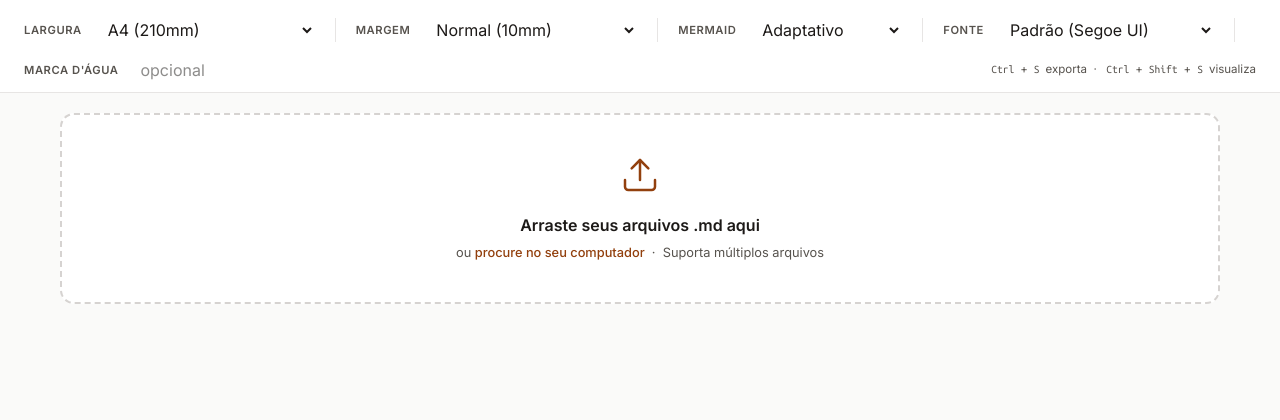
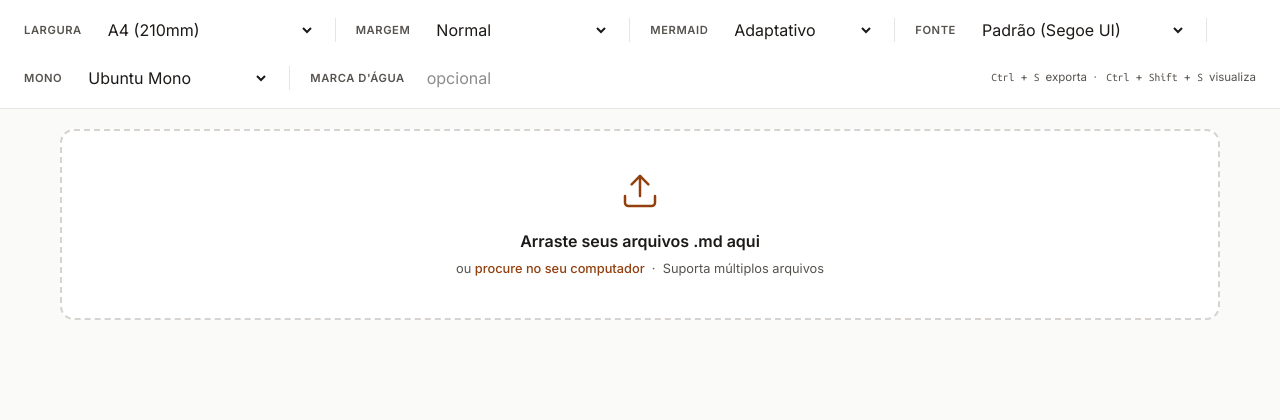
Before and after one commit to cairoramos7/md2pdf, a FastAPI app: page / in a window 1280 px wide. Shown: the part 77-497 px from the top of the page. Run offline with FastAPI, Linux system fonts and the light colour scheme; some libraries are stand-ins or nearby versions.

Commit message:
feat: margens personalizadas (estilo Word) e fonte mono separada
- Margem Personalizada...: campos S/D/I/E em mm (0-80, clamp no
  servidor), visiveis so quando o preset custom esta selecionado
- Novo preset Mono para blocos de codigo do PDF: Ubuntu Mono (padrao),
  JetBrains Mono, Fira Code, Source Code Pro, Roboto Mono,
  IBM Plex Mono e Inconsolata
- Fonte do corpo (nao-mono) e fonte mono agora sao escolhas
  independentes, ambas via Google Fonts no render
- Todos os novos campos persistidos no localStorage e no historico

```diff
--- a/app.py
+++ b/app.py
@@ -240,12 +240,28 @@ FONT_PRESETS = {
     "merriweather": {"gf": "Merriweather:wght@400;700",     "family": "'Merriweather', serif"},
 }
 
+# Fontes monoespaçadas (blocos de código e código inline do PDF)
+MONO_FONT_PRESETS = {
+    "ubuntu-mono":     {"gf": "Ubuntu+Mono:wght@400;700",     "family": "'Ubuntu Mono', 'Cascadia Code', Consolas, monospace"},
+    "jetbrains-mono":  {"gf": "JetBrains+Mono:wght@400;700",  "family": "'JetBrains Mono', Consolas, monospace"},
+    "fira-code":       {"gf": "Fira+Code:wght@400;700",       "family": "'Fira Code', Consolas, monospace"},
+    "source-code-pro": {"gf": "Source+Code+Pro:wght@400;700", "family": "'Source Code Pro', Consolas, monospace"},
+    "roboto-mono":     {"gf": "Roboto+Mono:wght@400;700",     "family": "'Roboto Mono', Consolas, monospace"},
+    "ibm-plex-mono":   {"gf": "IBM+Plex+Mono:wght@400;700",   "family": "'IBM Plex Mono', Consolas, monospace"},
+    "inconsolata":     {"gf": "Inconsolata:wght@400;700",     "family": "'Inconsolata', Consolas, monospace"},
+}
 
-def get_pdf_style(margin_preset="normal", font_family=None):
-    """Generate PDF CSS with the given margin preset and body font."""
-    m = MARGIN_PRESETS.get(margin_preset, MARGIN_PRESETS["normal"])
+
+def get_pdf_style(margin_preset="normal", font_family=None, mono_family=None, custom_margins=None):
+    """Generate PDF CSS with the given margins and fonts.
+
+    custom_margins (dict top/right/bottom/left, valores com unidade)
+    tem prioridade sobre o preset.
+    """
+    m = custom_margins or MARGIN_PRESETS.get(margin_preset, MARGIN_PRESETS["normal"])
     padding = f"{m['top']} {m['right']} {m['bottom']} {m['left']}"
     font_stack = font_family or "'Segoe UI', -apple-system, 'Helvetica Neue', Arial, sans-serif"
+    mono_stack = mono_family or MONO_FONT_PRESETS["ubuntu-mono"]["family"]
     return f"""
 * {{ margin: 0; padding: 0; box-sizing: border-box; }}
 html, body {{ height: auto !important; min-height: 0 !important; }}
@@ -294,7 +310,7 @@ th {{ background: #F5F5F4; font-weight: 600; color: #1C1917; }}
 tr:nth-child(even) td {{ background: #FAFAF9; }}
 
 pre {{ background: #FAFAF9; border: 1px solid #E7E5E4; border-radius: 6px; padding: 14px 16px; overflow-x: hidden; overflow-wrap: break-word; word-break: break-all; white-space: pre-wrap; margin: 12px 0; line-height: 1.5; }}
-code {{ font-family: 'Ubuntu Mono', 'Cascadia Code', Consolas, monospace; font-size: 0.92em; }}
+code {{ font-family: {mono_stack}; font-size: 0.92em; }}
 p code, li code, td code {{ background: #F5F5F4; padding: 2px 6px; border-radius: 4px; color: #9A3412; font-size: 0.9em; }}
 pre code.hljs {{ padding: 0; background: transparent; }}
 
@@ -356,12 +372,14 @@ body {{ position: relative; }}
 
 
 def wrap_for_pdf(body_html, title, margin_preset="normal", mermaid_layout="adaptive",
-                 font="default", watermark=""):
+                 font="default", watermark="", font_mono="ubuntu-mono", custom_margins=None):
     font_cfg = FONT_PRESETS.get(font, FONT_PRESETS["default"])
-    style = get_pdf_style(margin_preset, font_family=font_cfg["family"])
+    mono_cfg = MONO_FONT_PRESETS.get(font_mono, MONO_FONT_PRESETS["ubuntu-mono"])
+    style = get_pdf_style(margin_preset, font_family=font_cfg["family"],
+                          mono_family=mono_cfg["family"], custom_margins=custom_margins)
 
-    # Ubuntu Mono sempre presente (código), + fonte do corpo quando não-padrão
-    gf_families = ["Ubuntu+Mono:wght@400;700"]
+    # Fonte mono (código) sempre presente, + fonte do corpo quando não-padrão
+    gf_families = [mono_cfg["gf"]]
     if font_cfg["gf"]:
         gf_families.append(font_cfg["gf"])
     families = "&".join(f"family={f}" for f in gf_families)
@@ -576,7 +594,12 @@ async def convert_markdown(
     margin: str = Form("normal"),
     mermaid_layout: str = Form("adaptive"),
     font: str = Form("default"),
+    font_mono: str = Form("ubuntu-mono"),
     watermark: str = Form(""),
+    margin_top: str = Form(""),
+    margin_right: str = Form(""),
+    margin_bottom: str = Form(""),
+    margin_left: str = Form(""),
 ):
     """Converts markdown (upload or text) to PDF."""
     if file:
@@ -596,10 +619,27 @@ async def convert_markdown(
     # Strip trailing whitespace/newlines to prevent blank space at end of PDF
     content = content.rstrip()
 
+    # Margens personalizadas (estilo Word): valores em mm, clampados 0-80
+    custom_margins = None
+    if margin == "custom":
+        def _mm(value, default):
+            try:
+                v = float(str(value).strip().replace(",", "."))
+            except (TypeError, ValueError):
+                v = default
+            return f"{max(0.0, min(80.0, v)):g}mm"
+        custom_margins = {
+            "top": _mm(margin_top, 14),
+            "right": _mm(margin_right, 18),
+            "bottom": _mm(margin_bottom, 14),
+            "left": _mm(margin_left, 18),
+        }
+
     title = _extract_title(content, filename)
     body = md_to_html(content)
     full_html = wrap_for_pdf(body, title, margin_preset=margin, mermaid_layout=mermaid_layout,
-                             font=font, watermark=watermark)
+                             font=font, watermark=watermark, font_mono=font_mono,
+                             custom_margins=custom_margins)
     pdf_bytes = await html_to_pdf_bytes(full_html, width_preset=page_width)
 
     # Filename comes from the first non-empty line of the content,
--- a/templates/index.html
+++ b/templates/index.html
@@ -356,6 +356,25 @@ label:focus-visible,
     width: 9.5rem;
     padding-inline: 0.875rem;
 }
+
+/* Margens personalizadas (S/D/I/E em mm) */
+.margin-field {
+    display: flex;
+    align-items: center;
+    gap: 4px;
+    font-size: 0.72rem;
+    font-weight: 600;
+    color: var(--text-muted);
+    cursor: text;
+}
+.margin-field .input {
+    width: 3.8rem;
+    padding-inline: 0.5rem;
+}
+.margin-unit {
+    font-size: 0.72rem;
+    color: var(--text-muted);
+}
 .settings-hint {
     font-size: 0.72rem;
     color: var(--text-muted);
@@ -930,13 +949,29 @@ textarea::placeholder { color: var(--text-muted); }
         <label class="settings-label" for="preset-margin">Margem</label>
         <select class="select select-sm" id="preset-margin">
             <option value="none">Nenhuma</option>
-            <option value="minimal">M&iacute;nima (3mm)</option>
-            <option value="tight">Estreita (5mm)</option>
-            <option value="normal" selected>Normal (10mm)</option>
-            <option value="comfortable">Confort&aacute;vel (12mm)</option>
-            <option value="wide">Ampla (15mm)</option>
-            <option value="extra">Extra (20mm)</option>
+            <option value="minimal">M&iacute;nima</option>
+            <option value="tight">Estreita</option>
+            <option value="normal" selected>Normal</option>
+            <option value="comfortable">Confort&aacute;vel</option>
+            <option value="wide">Ampla</option>
+            <option value="extra">Extra</option>
+            <option value="custom">Personalizada&hellip;</option>
         </select>
+    </div>
+    <div class="settings-group" id="custom-margins" style="display:none;" role="group" aria-label="Margens personalizadas em mil&iacute;metros">
+        <label class="margin-field" title="Margem superior (mm)">S
+            <input type="number" class="input input-sm" id="margin-top" min="0" max="80" step="1" value="14" aria-label="Margem superior (mm)">
+        </label>
+        <label class="margin-field" title="Margem direita (mm)">D
+            <input type="number" class="input input-sm" id="margin-right" min="0" max="80" step="1" value="18" aria-label="Margem direita (mm)">
+        </label>
+        <label class="margin-field" title="Margem inferior (mm)">I
+            <input type="number" class="input input-sm" id="margin-bottom" min="0" max="80" step="1" value="14" aria-label="Margem inferior (mm)">
+        </label>
+        <label class="margin-field" title="Margem esquerda (mm)">E
+            <input type="number" class="input input-sm" id="margin-left" min="0" max="80" step="1" value="18" aria-label="Margem esquerda (mm)">
+        </label>
+        <span class="margin-unit">mm</span>
     </div>
     <div class="settings-divider"></div>
     <div class="settings-group">
@@ -962,6 +997,19 @@ textarea::placeholder { color: var(--text-muted); }
     </div>
     <div class="settings-divider"></div>
     <div class="settings-group">
+        <label class="settings-label" for="preset-font-mono">Mono</label>
+        <select class="select select-sm" id="preset-font-mono">
+            <option value="ubuntu-mono" selected>Ubuntu Mono</option>
+            <option value="jetbrains-mono">JetBrains Mono</option>
+            <option value="fira-code">Fira Code</option>
+            <option value="source-code-pro">Source Code Pro</option>
+            <option value="roboto-mono">Roboto Mono</option>
+            <option value="ibm-plex-mono">IBM Plex Mono</option>
+            <option value="inconsolata">Inconsolata</option>
+        </select>
+    </div>
+    <div class="settings-divider"></div>
+    <div class="settings-group">
         <label class="settings-label" for="preset-watermark">Marca d'&aacute;gua</label>
         <input type="text" class="input input-sm" id="preset-watermark"
                placeholder="opcional" maxlength="60"
@@ -1505,10 +1553,21 @@ function getPresetSettings() {
     return {
         page_width: document.getElementById('preset-width').value,
         margin: document.getElementById('preset-margin').value,
+        margin_top: document.getElementById('margin-top').value,
+        margin_right: document.getElementById('margin-right').value,
+        margin_bottom: document.getElementById('margin-bottom').value,
+        margin_left: document.getElementById('margin-left').value,
         mermaid_layout: document.getElementById('preset-mermaid').value,
         font: document.getElementById('preset-font').value,
+        font_mono: document.getElementById('preset-font-mono').value,
         watermark: document.getElementById('preset-watermark').value.trim(),
     };
+}
+
+// Campos S/D/I/E só aparecem com margem "Personalizada…"
+function updateCustomMarginsVisibility() {
+    const isCustom = document.getElementById('preset-margin').value === 'custom';
+    document.getElementById('custom-margins').style.display = isCustom ? 'flex' : 'none';
 }
 
 async function generatePdfBlobFromContent(content, filename) {
@@ -1520,7 +1579,14 @@ async function generatePdfBlobFromContent(content, filename) {
     formData.append('margin', settings.margin);
     formData.append('mermaid_layout', settings.mermaid_layout);
     formData.append('font', settings.font);
+    formData.append('font_mono', settings.font_mono);
     formData.append('watermark', settings.watermark);
+    if (settings.margin === 'custom') {
+        formData.append('margin_top', settings.margin_top);
+        formData.append('margin_right', settings.margin_right);
+        formData.append('margin_bottom', settings.margin_bottom);
+        formData.append('margin_left', settings.margin_left);
+    }
     const resp = await fetch('/api/convert', { method: 'POST', body: formData });
     if (!resp.ok) throw new Error('Conversion failed');
     return await resp.blob();
@@ -1835,10 +1901,16 @@ function loadSettings() {
         const s = JSON.parse(raw) || {};
         if (s.page_width) document.getElementById('preset-width').value = s.page_width;
         if (s.margin) document.getElementById('preset-margin').value = s.margin;
+        if (s.margin_top) document.getElementById('margin-top').value = s.margin_top;
+        if (s.margin_right) document.getElementById('margin-right').value = s.margin_right;
+        if (s.margin_bottom) document.getElementById('margin-bottom').value = s.margin_bottom;
+        if (s.margin_left) document.getElementById('margin-left').value = s.margin_left;
         if (s.mermaid_layout) document.getElementById('preset-mermaid').value = s.mermaid_layout;
         if (s.font) document.getElementById('preset-font').value = s.font;
+        if (s.font_mono) document.getElementById('preset-font-mono').value = s.font_mono;
         if (typeof s.watermark === 'string') document.getElementById('preset-watermark').value = s.watermark;
     } catch (e) { /* ignora settings corrompidos */ }
+    updateCustomMarginsVisibility();
 }
 
 // --- Histórico ---
@@ -1907,9 +1979,15 @@ function applyHistorySettings(h) {
     const s = h.settings || {};
     if (s.page_width) document.getElementById('preset-width').value = s.page_width;
     if (s.margin) document.getElementById('preset-margin').value = s.margin;
+    if (s.margin_top) document.getElementById('margin-top').value = s.margin_top;
+    if (s.margin_right) document.getElementById('margin-right').value = s.margin_right;
+    if (s.margin_bottom) document.getElementById('margin-bottom').value = s.margin_bottom;
+    if (s.margin_left) document.getElementById('margin-left').value = s.margin_left;
     if (s.mermaid_layout) document.getElementById('preset-mermaid').value = s.mermaid_layout;
     if (s.font) document.getElementById('preset-font').value = s.font;
+    if (s.font_mono) document.getElementById('preset-font-mono').value = s.font_mono;
     if (typeof s.watermark === 'string') document.getElementById('preset-watermark').value = s.watermark;
+    updateCustomMarginsVisibility();
     saveSettings();
 }
 function openHistoryInEditor(id) {
@@ -1953,9 +2031,11 @@ function clearHistory() {
 
 
 // ===================== SETTINGS LISTENERS =====================
-['preset-mermaid', 'preset-width', 'preset-margin', 'preset-font', 'preset-watermark'].forEach(id => {
+['preset-mermaid', 'preset-width', 'preset-margin', 'preset-font', 'preset-font-mono',
+ 'preset-watermark', 'margin-top', 'margin-right', 'margin-bottom', 'margin-left'].forEach(id => {
     document.getElementById(id).addEventListener('change', () => {
-        saveSettings();   // persiste width/margin/mermaid
+        updateCustomMarginsVisibility();
+        saveSettings();   // persiste todos os presets
         updatePreview();
     });
 });
```
